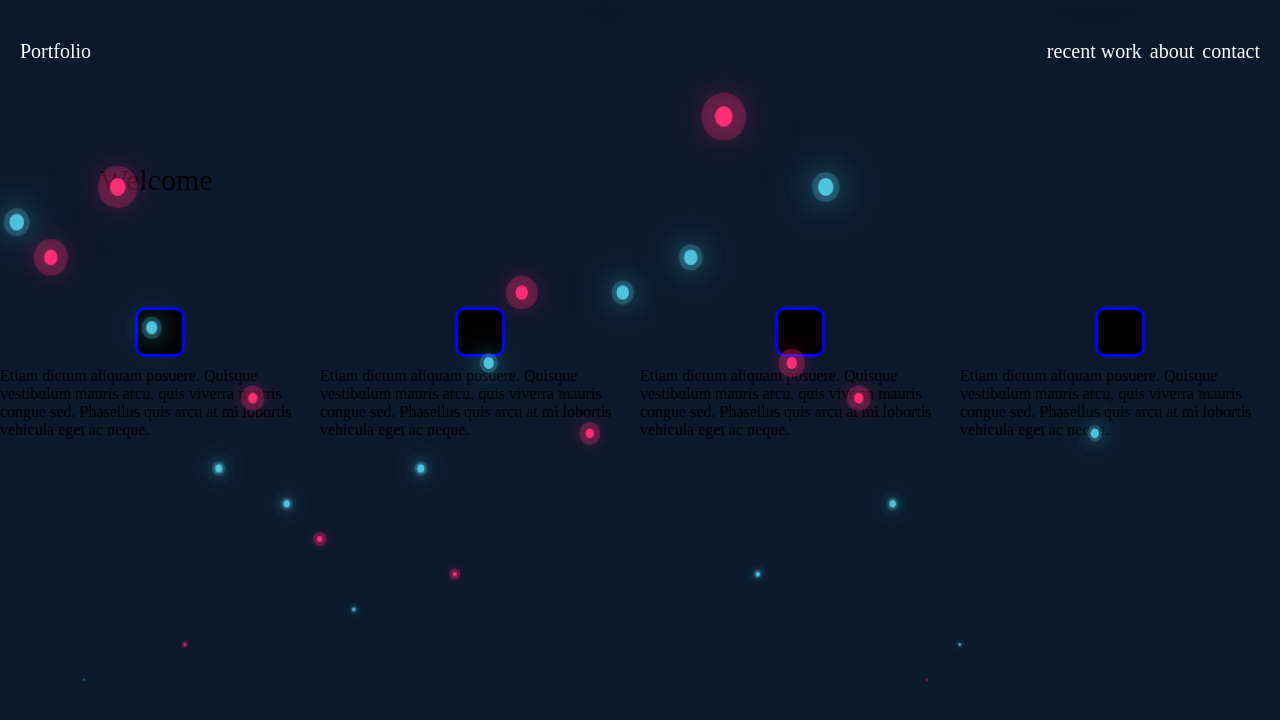
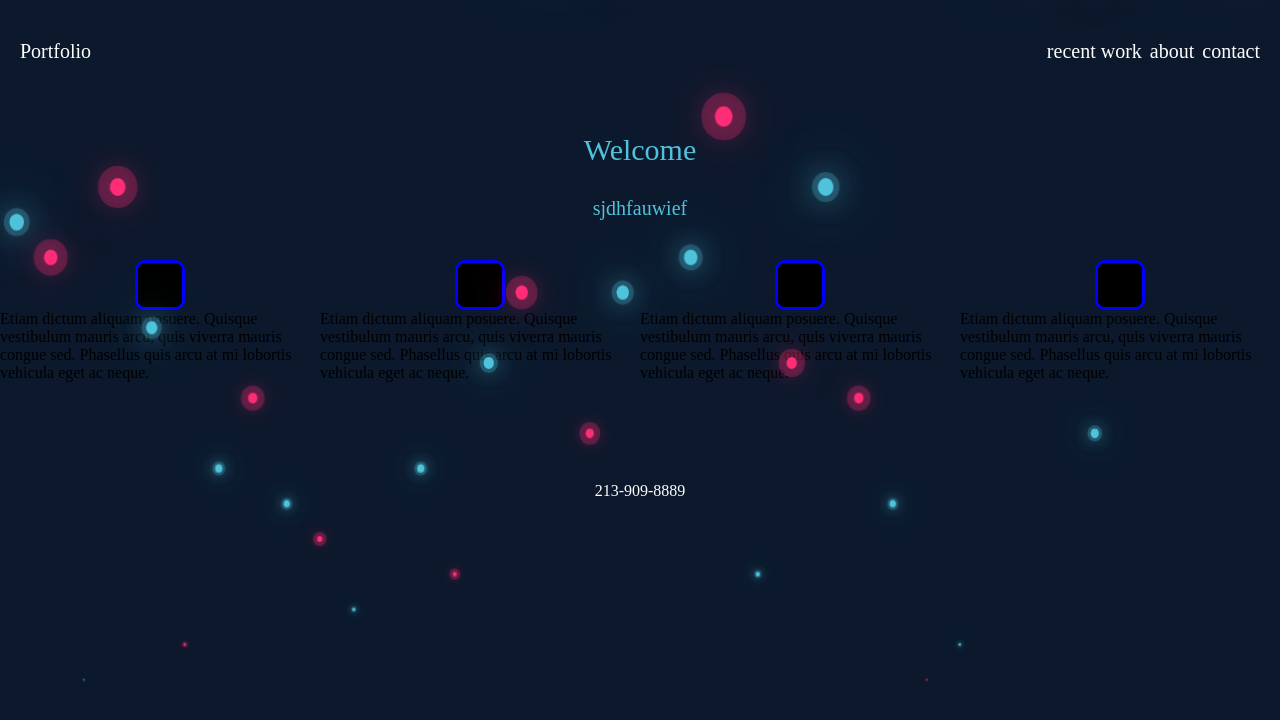
Before and after one commit to Emiliomontes0/Portfolio, a plain HTML site: page index.html in a window 1280 px wide. Drawn offline with Linux system fonts and the light colour scheme.

Commit message:
contacts

```diff
--- a/index.html
+++ b/index.html
@@ -47,6 +47,7 @@
                 <span style="--i:29;"></span>
                 <span style="--i:28;"></span>
             </div>
+
             <div class="title">
                 <div class="title-name">Portfolio</div>
                 <div class="links">
@@ -58,7 +59,8 @@
                 </div>
             </div>
             <div class="head-desc">
-                <p class="website">Welcome</p>
+                <p class="Welcome">Welcome</p>
+                <p class="intro-desc">sjdhfauwief</p>
             </div>
 
 
@@ -83,6 +85,12 @@
                     </div>
                 </div>
             </div>
+
+            <div class="information">
+                <div class="contact">
+                    <p class="number">213-909-8889</p>
+                </div>
+            </div>
         </div>
     </body>
 
--- a/style.css
+++ b/style.css
@@ -1,11 +1,13 @@
 *{
-    margin: 0;
-    padding: 0;
+    margin: 0px;
+    padding: 0px;
     box-sizing:border-box;
+    height: auto;
     background-color:#0c192c;
 }
 .flex-container{
     flex-direction:column;
+
 }
 .flex-container div{
     border: 0px #ccc solid;
@@ -33,14 +35,30 @@ ul{
     font-size: 20px;
     color: white;
 }
-.website{
+.head-desc{
+    display:flex;
+    justify-content:space-between;
+    flex-direction: column;
+    margin: 40px;
+    font-size: 20px;
+    color: #4fc3dc;
+}
+.Welcome{
     display: flex;
-    padding: 100px;
-    margin: auto;
+    align-self: center;
+    padding:30px;
+    margin: 0px,0px,0px;
     font-size:30px;
-    color: black;
+}
+.intro-desc{
+    display: flex;
+    align-self: center;
 }
 .body-container{
+    background-color: white;
+    display: flex;
+    flex: 2,1,auto;
+    margin: 0px,0px,0px;
     height: auto;
     width: auto;
     padding: 0px;
@@ -49,9 +67,9 @@ ul{
     display: flex;
     justify-content: space-evenly;
     align-items: center;
-    margin: 10px;
     border: 3px blue solid;
     border-radius: 10px;
+    padding-bottom: 0px;
 }
 .images{
     display: flex;
@@ -62,6 +80,24 @@ ul{
     display: flex;
     flex-direction: column;
     align-items: center;
+}
+.information{
+    display:flex;
+    flex-direction: column;
+    align-items:bottom;
+    margin: 100px;
+    padding: 30px;
+}
+.contact{
+    display: flex;
+    justify-content: center;
+    margin: 0px,0px,0px;
+}
+.number{
+    display: flex;
+    margin: 0px,0px,0px;
+    align-self: center;
+    color: white;
 }
 .bubbles{
     position: auto;
```
